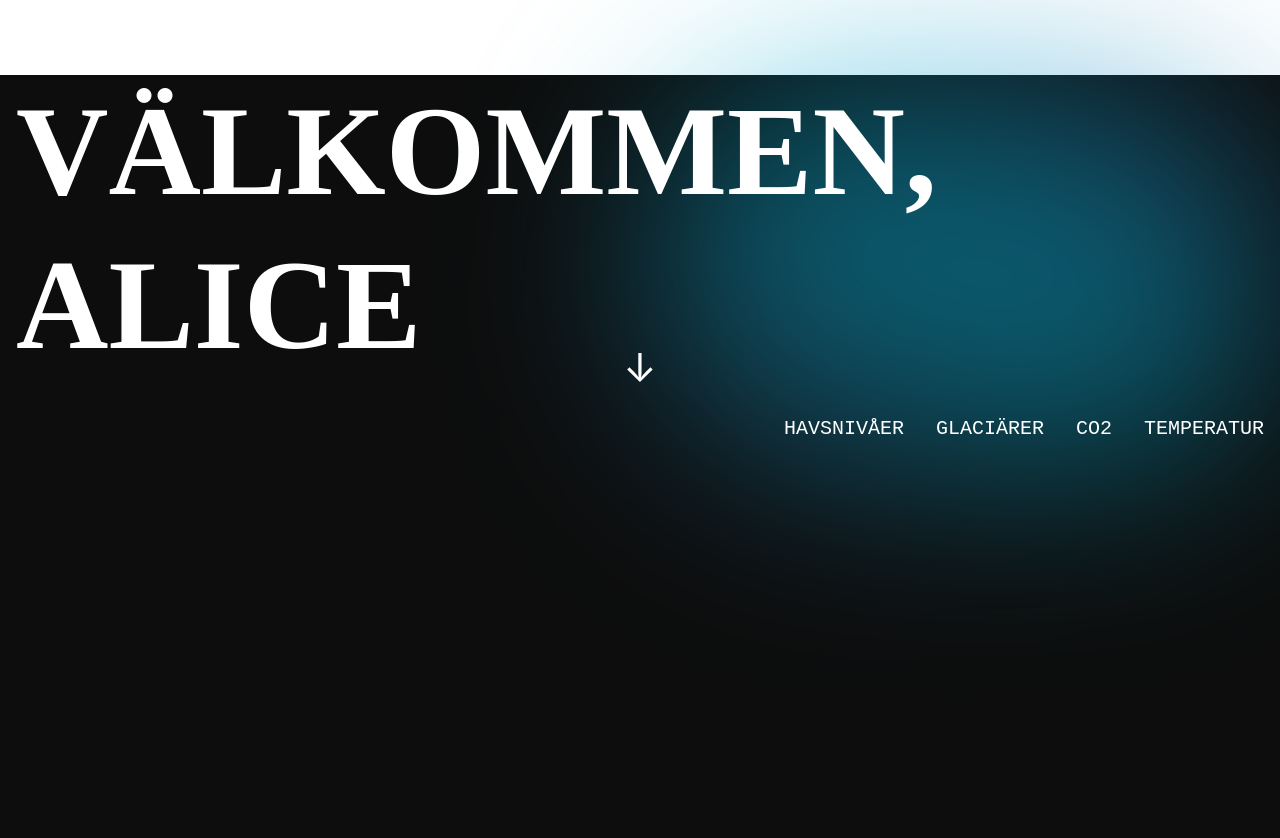
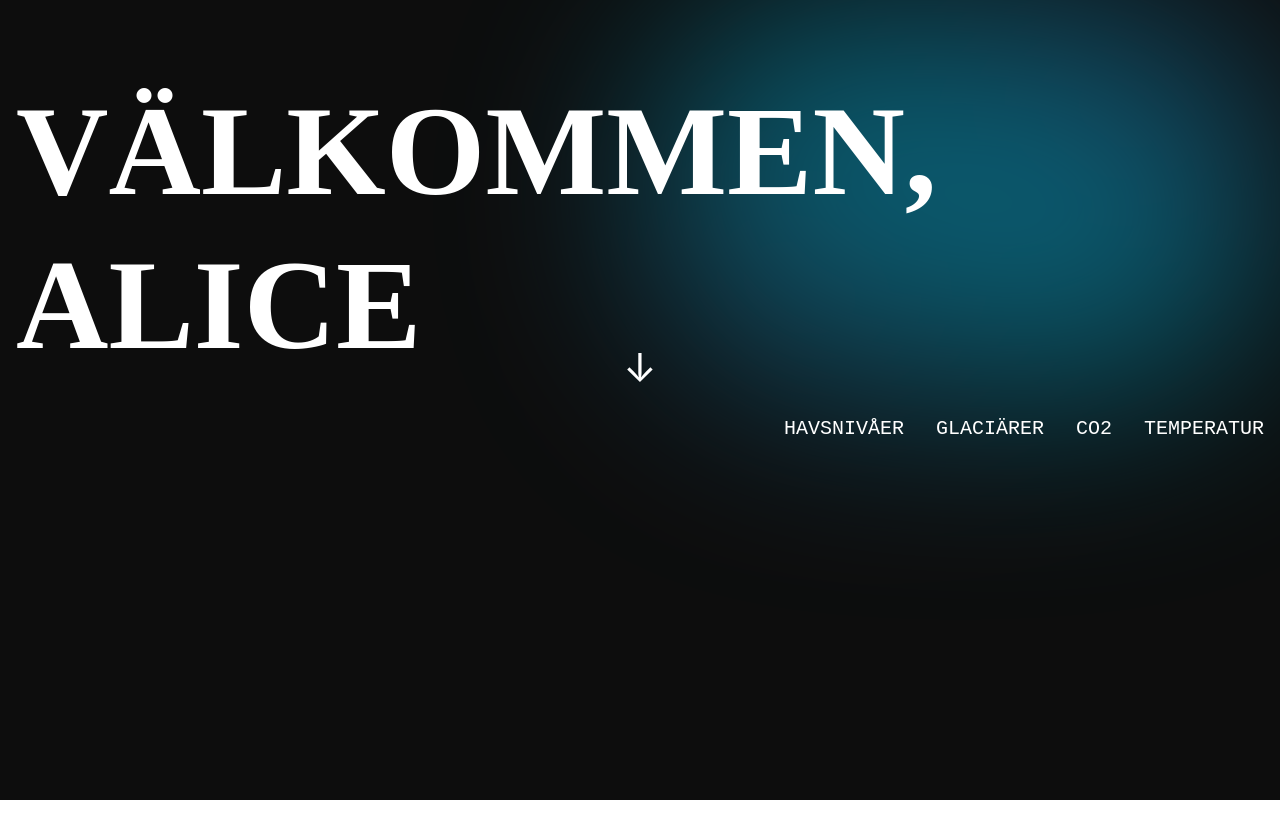
Before and after one commit to mlnb19/thegaiaalliance, a React (Vite) app: page / in a window 1280 px wide. Shown: the top 838 px of the page. After the commit the page ends 800 px from the top, so only its background shows below. Built offline with nearby package versions, Linux system fonts and the light colour scheme.

Commit message:
Assistant checkpoint: Fix Welcome page background and spacing issues
Assistant generated file changes:
- src/pages/Welcome.jsx: Fix top spacing and background
- src/index.css: Add global styles to fix background

---

User prompt:

can you fix the welcome page? it's white on the top

```diff
--- a/src/index.css
+++ b/src/index.css
@@ -11,6 +11,7 @@ body {
   width: 100vw;
   margin: 0;
   padding: 0;
+  background: #0d0d0d;
 }
 
 * {
--- a/src/pages/Welcome.jsx
+++ b/src/pages/Welcome.jsx
@@ -5,7 +5,7 @@ import { motion } from 'framer-motion';
 
 const Welcome = () => {
   return (
-    <Box bg="#0d0d0d" minH="100vh" position="relative">
+    <Box bg="#0d0d0d" minH="100vh" position="relative" w="100vw" overflow="hidden" m="0" p="0">
       <Box
         pos="absolute"
         top="0"
```
